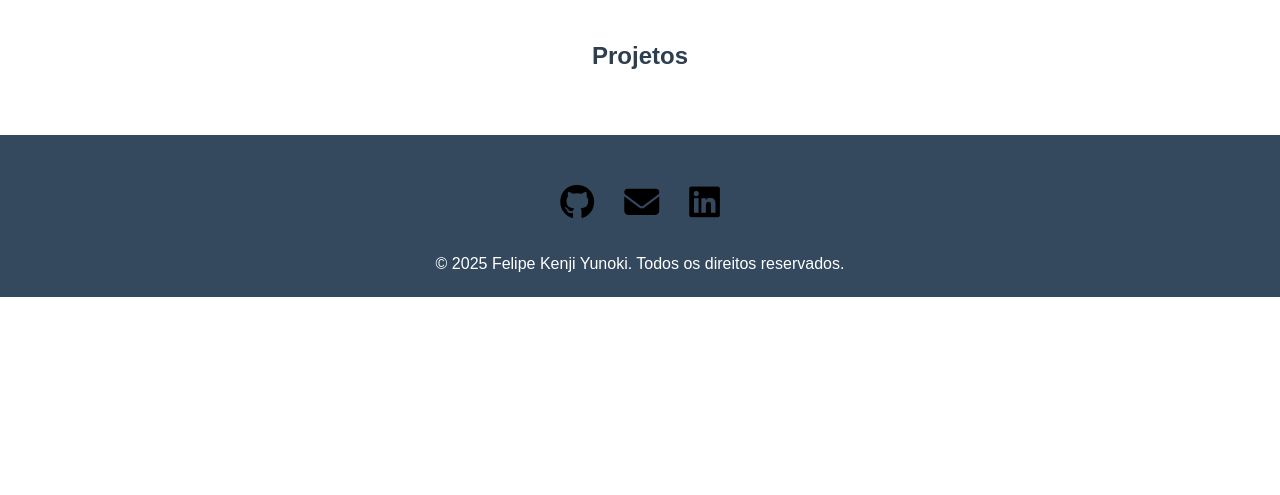
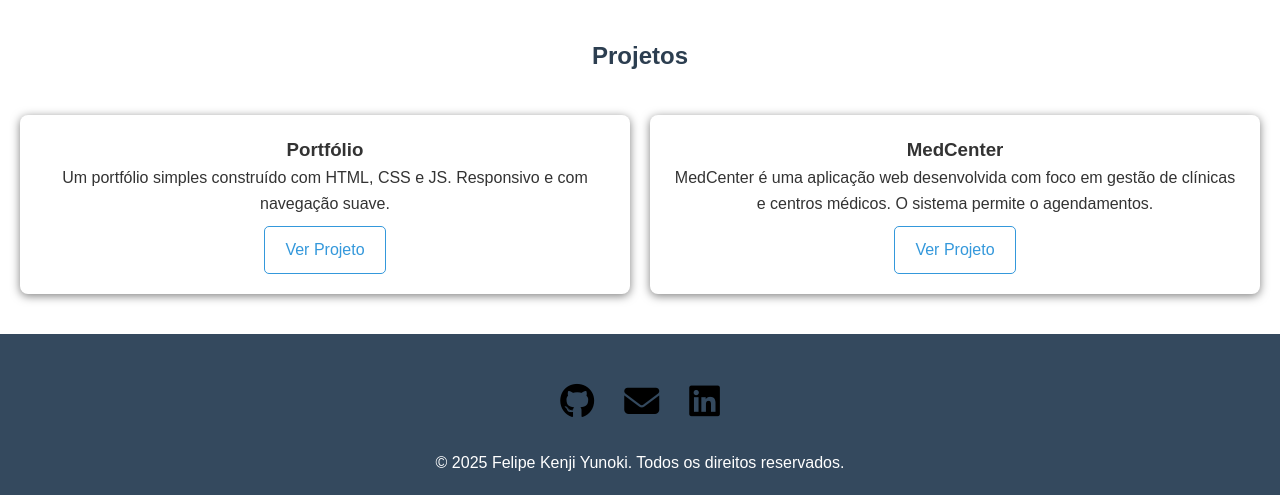
Before and after one commit to FelipeYunoki/portfolio-, a plain HTML site: page index.html in a window 1280 px wide. Shown: the part 1688-2183 px from the top of the page. Before the commit the page ends 1985 px from the top, so only its background shows below. Drawn offline with Linux system fonts and the light colour scheme.

Commit message:
feat: add projects

```diff
--- a/css/style.css
+++ b/css/style.css
@@ -67,7 +67,7 @@ ul {
 }
 
 .nav-menu a:hover {
-    color: #3498db;
+    color: #3498DB;
 }
 
 .hamburger {
@@ -85,7 +85,7 @@ ul {
 }
 
 .hero {
-    background: linear-gradient(to right, #3498db, #2c3e50);
+    background: linear-gradient(to right, #3498DB, #2C3E50);
     color: #FFF;
     text-align: center;
     min-height: 100vh;
@@ -162,9 +162,41 @@ ul {
     transform: scale(1.1);
 }
 
+.projects-grid {
+    display: grid;
+    grid-template-columns: repeat(auto-fit, minmax(300px, 1fr));
+    gap: 20px;
+    margin-top: 40px;
+}
+
+.project-card {
+    background: #FFF;
+    padding: 20px;
+    border-radius: 8px;
+    box-shadow: 0 2px 10px rgba(0,0,0,0.5);
+    text-align: center;
+}
+
+.project-link {
+    display: inline-block;
+    margin-top: 10px;
+    color: #3498DB;
+    text-decoration: none;
+    border: 1px solid #3498DB;
+    padding: 10px 20px;
+    border-radius: 5px;
+    transition: background 0.3s;
+}
+
+.project-link:hover {
+    background: #3498DB;
+    color: #FFF;
+}
+
+
 footer {
-    background: #34495e;
-    color: white;
+    background: #34495E;
+    color: #FFF;
     text-align: center;
     padding: 20px;
 }
--- a/index.html
+++ b/index.html
@@ -72,6 +72,19 @@
 
     <section id="projects" class="projects">
         <h2>Projetos</h2>
+        <div class="projects-grid">
+            <div class="project-card">
+                <h3>Portfólio</h3>
+                <p>Um portfólio simples construído com HTML, CSS e JS. Responsivo e com navegação suave.</p>
+                <a href="#" class="project-link">Ver Projeto</a>
+            </div>
+
+            <div class="project-card">
+                <h3>MedCenter</h3>
+                <p>MedCenter é uma aplicação web desenvolvida com foco em gestão de clínicas e centros médicos. O sistema permite o agendamentos.</p>
+                <a href="#" class="project-link">Ver Projeto</a>
+            </div>
+        </div>
     </section>
 
     <footer>
```
